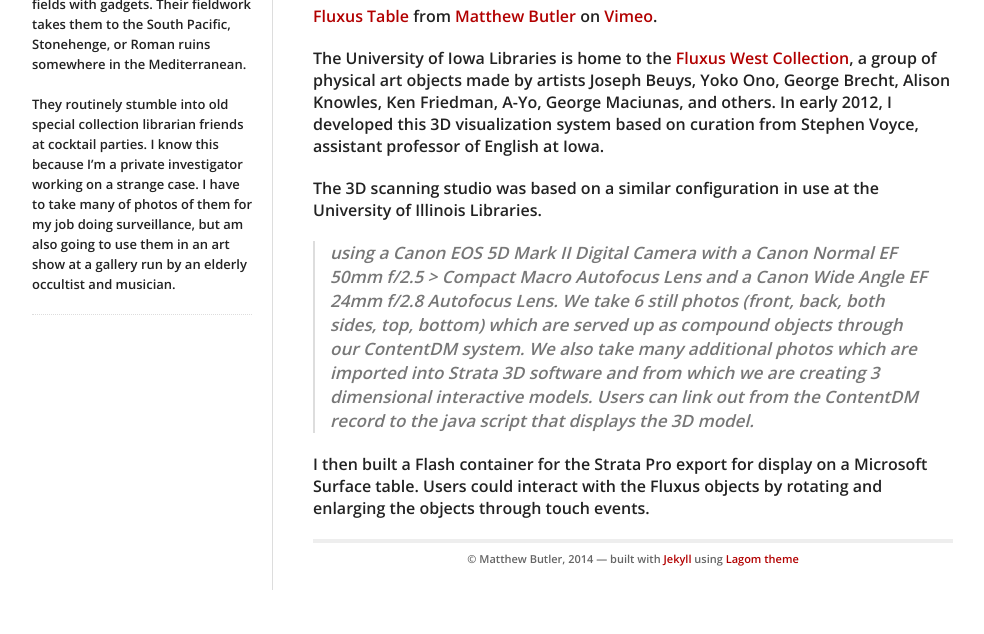
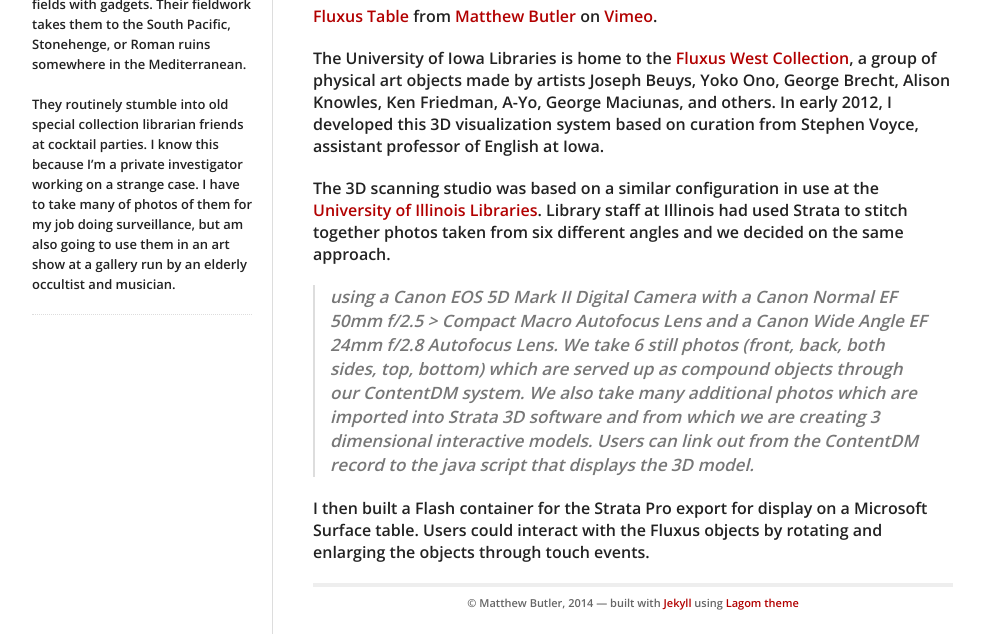
Before and after one commit to mbutler/mbutler.github.io, a Jekyll site: the page built from _posts/2012-02-11-fluxus-table.md, in a window 1280 px wide. Shown: the part 453-1087 px from the top of the page, without its empty margins (138-1122 px from the left). Built offline with Jekyll 4.4.1, drawn with Linux system fonts in a browser that asks for light colours; nearby versions of some CDN libraries; before the commit the page ends 1043 px from its top, so only the background shows below that.

Commit message:
sousa link

```diff
--- a/_posts/2012-02-11-fluxus-table.md
+++ b/_posts/2012-02-11-fluxus-table.md
@@ -13,7 +13,7 @@
 
 The University of Iowa Libraries is home to the [Fluxus West Collection], a group of physical art objects made by artists Joseph Beuys, Yoko Ono, George Brecht, Alison Knowles, Ken Friedman, A-Yo, George Maciunas, and others. In early 2012, I developed this 3D visualization system based on curation from Stephen Voyce, assistant professor of English at Iowa.
 
-The 3D scanning studio was based on a similar configuration in use at the University of Illinois Libraries.
+The 3D scanning studio was based on a similar configuration in use at the [University of Illinois Libraries]. Library staff at Illinois had used Strata to stitch together photos taken from six different angles and we decided on the same approach.
 
 > using a Canon EOS 5D Mark II Digital Camera with a Canon Normal EF 50mm f/2.5 > Compact Macro Autofocus Lens and a Canon Wide Angle EF 24mm f/2.8 Autofocus Lens.  We take 6 still photos (front, back, both sides, top, bottom) which are served up as compound objects through our ContentDM system.  We also take many additional photos which are imported into Strata 3D software and from which we are creating 3 dimensional interactive models.  Users can link out from the ContentDM record to the java script that displays the 3D model.
 
@@ -21,3 +21,4 @@
 
 
 [Fluxus West Collection]:http://digital.lib.uiowa.edu/cdm/search/collection/fluxus/
+[University of Illinois Libraries]:Sousa Archives Music Instrument Digital Image and 3D Model Collection
```
